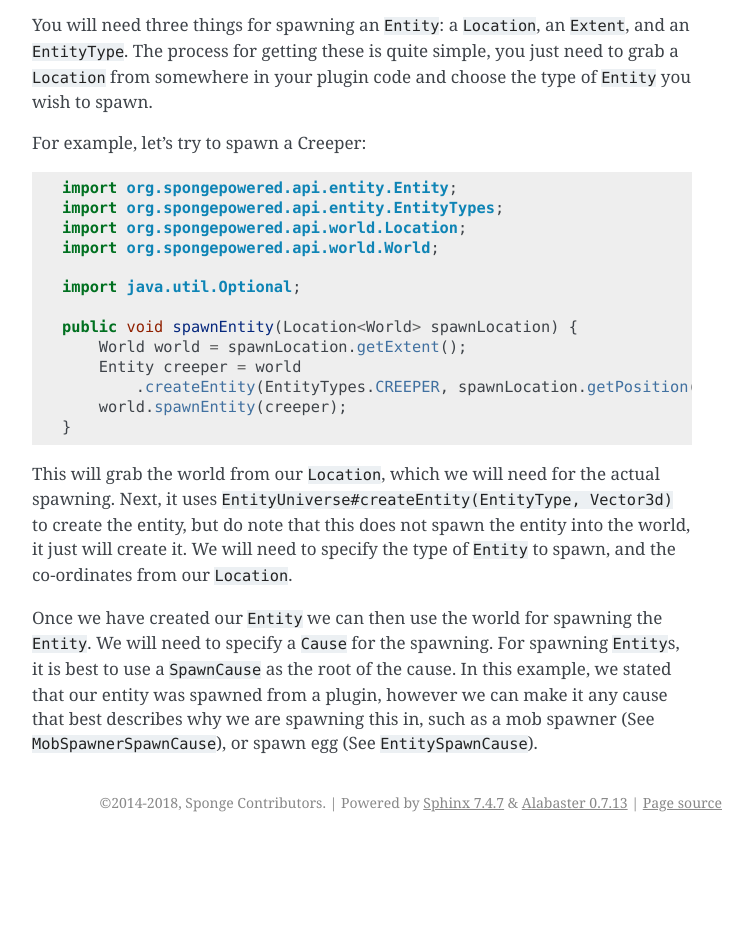
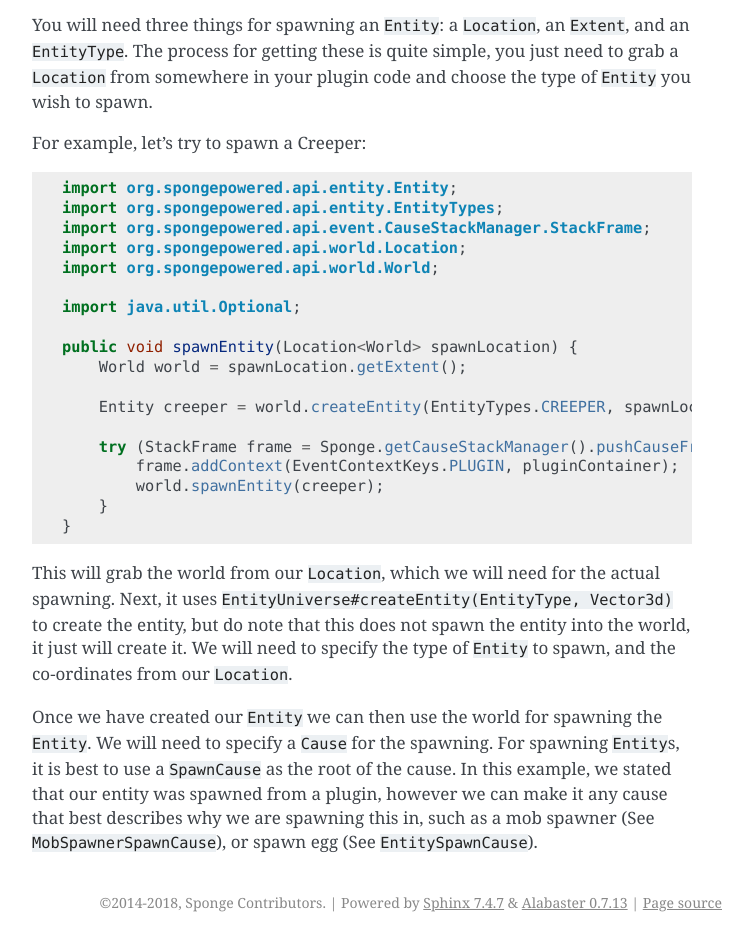
Before and after one commit to SpongePowered/SpongeDocs, a Sphinx documentation site: the page built from source/plugin/entities/spawning.rst, in a window 1280 px wide, cut to the strip 200-1142 px from the top of the page. Shown: the whole strip, without its empty margins (388-1141 px from the left). Built offline with Sphinx 7.4.7, drawn with Linux system fonts in a browser that asks for light colours; pages that are not in the unit, such as notebooks, are missing from menus; cross-references to code outside the pages are shown as plain code; before the commit the page ends 1042 px from its top, so only the background shows below that.

Commit message:
Cause entity spawning

```diff
--- a/source/plugin/entities/spawning.rst
+++ b/source/plugin/entities/spawning.rst
@@ -23,6 +23,7 @@ For example, let's try to spawn a Creeper:
 
     import org.spongepowered.api.entity.Entity;
     import org.spongepowered.api.entity.EntityTypes;
+    import org.spongepowered.api.event.CauseStackManager.StackFrame;
     import org.spongepowered.api.world.Location;
     import org.spongepowered.api.world.World;
 
@@ -30,9 +31,13 @@ For example, let's try to spawn a Creeper:
 
     public void spawnEntity(Location<World> spawnLocation) {
         World world = spawnLocation.getExtent();
-        Entity creeper = world
-            .createEntity(EntityTypes.CREEPER, spawnLocation.getPosition());
-        world.spawnEntity(creeper);
+
+        Entity creeper = world.createEntity(EntityTypes.CREEPER, spawnLocation.getPosition());
+
+        try (StackFrame frame = Sponge.getCauseStackManager().pushCauseFrame()) {
+            frame.addContext(EventContextKeys.PLUGIN, pluginContainer);
+            world.spawnEntity(creeper);
+        }
     }
 
 This will grab the world from our ``Location``, which we will need for the actual spawning. Next, it uses
```
